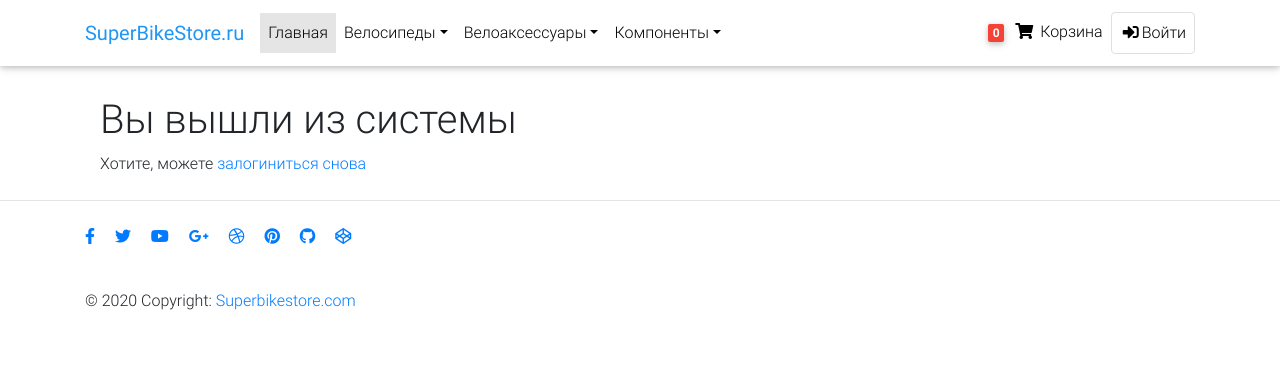
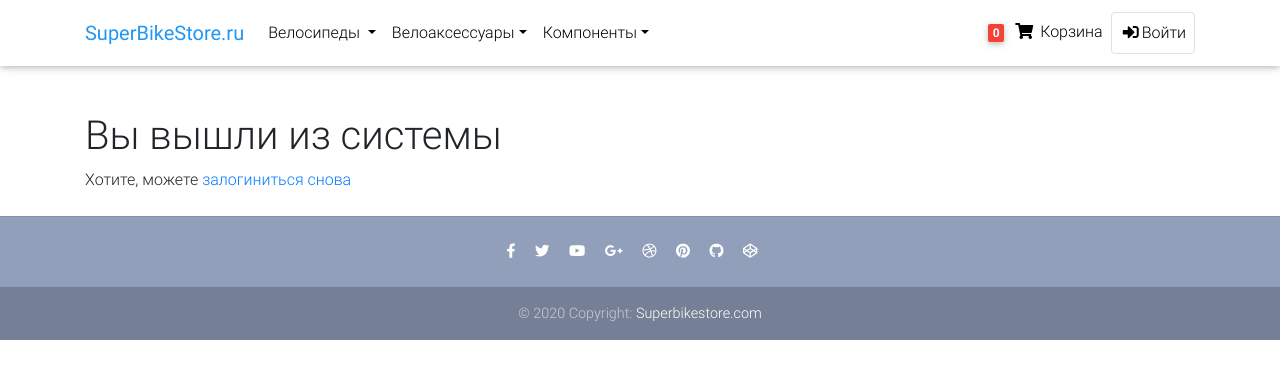
Before and after one commit to Andrey-Yakovtsev/DJ-Diploma, a Django app: page /users/logout/ in a window 1280 px wide. Shown: the top 379 px of the page. Run offline with Django 3.2, Linux system fonts and the light colour scheme; some libraries are stand-ins or nearby versions.

Commit message:
Перед добавлением отзывов

```diff
--- a/orders/views.py
+++ b/orders/views.py
@@ -39,4 +39,4 @@ def order_create(request):
                     'form': form}
                   )
     else:
-        return redirect('account_signup')
+        return redirect('users:register')
--- a/shop/templates/shop/base2.html
+++ b/shop/templates/shop/base2.html
@@ -71,7 +71,7 @@
       <div class="collapse navbar-collapse" id="navbarSupportedContent">
 
         <!-- Left -->
-      {% if request.user.is_authenticated %}
+
         <ul class="navbar-nav mr-auto">
       <li class="nav-item dropdown">
         <a class="nav-link dropdown-toggle" href="{% url 'shop:product_list_by_category' 'velosipedy' %}" id="dropdown01"
@@ -105,6 +105,7 @@
       </li>
     </ul>
           <!-- Right -->
+      {% if request.user.is_authenticated %}
         <ul class="navbar-nav nav-flex-icons">
          <li class="nav-item">
             <a href="{% url 'cart:cart_detail' %}" class="nav-link waves-effect">
@@ -135,43 +136,43 @@
         </ul>
 
             {% else %}
-      <ul class="navbar-nav mr-auto">
-      <li class="nav-item active">
-        <a class="nav-link" href="{% url 'shop:main_page' %}">
-          Главная</a>
-      </li>
-      <li class="nav-item dropdown">
-        <a class="nav-link dropdown-toggle" href="#" id="dropdown01"
-           data-toggle="dropdown" aria-haspopup="true" aria-expanded="false">
-          Велосипеды</a>
-        <div class="dropdown-menu" aria-labelledby="dropdown01">
-          <a class="dropdown-item" href="{% url 'shop:product_list_by_category' 'velosipedy' %}">
-            Шоссейные</a>
-            <a class="dropdown-item" href="{% url 'shop:product_list_by_category' 'gornye' %}">
-            Горные</a>
-        </div>
-      </li>
-      <li class="nav-item dropdown">
-        <a class="nav-link dropdown-toggle" href="#" id="dropdown01"
-           data-toggle="dropdown" aria-haspopup="true" aria-expanded="false">
-          Велоаксессуары</a>
-        <div class="dropdown-menu" aria-labelledby="dropdown01">
-          <a class="dropdown-item" href="{% url 'shop:product_list_by_category' 'shlemy' %}">
-            Шлемы</a>
-            <a class="dropdown-item" href="{% url 'shop:product_list_by_category' 'ochki' %}">
-            Очки</a>
-        </div>
-      </li>
-        <li class="nav-item dropdown">
-        <a class="nav-link dropdown-toggle" href="#" id="dropdown01"
-           data-toggle="dropdown" aria-haspopup="true" aria-expanded="false">
-          Компоненты</a>
-        <div class="dropdown-menu" aria-labelledby="dropdown01">
-          <a class="dropdown-item" href="{% url 'shop:product_list_by_category' 'kassety' %}">
-            Кассеты</a>
-        </div>
-      </li>
-    </ul>
+{#      <ul class="navbar-nav mr-auto">#}
+{#      <li class="nav-item active">#}
+{#        <a class="nav-link" href="{% url 'shop:main_page' %}">#}
+{#          Главная</a>#}
+{#      </li>#}
+{#      <li class="nav-item dropdown">#}
+{#        <a class="nav-link dropdown-toggle" href="#" id="dropdown01"#}
+{#           data-toggle="dropdown" aria-haspopup="true" aria-expanded="false">#}
+{#          Велосипеды</a>#}
+{#        <div class="dropdown-menu" aria-labelledby="dropdown01">#}
+{#          <a class="dropdown-item" href="{% url 'shop:product_list_by_category' 'velosipedy' %}">#}
+{#            Шоссейные</a>#}
+{#            <a class="dropdown-item" href="{% url 'shop:product_list_by_category' 'gornye' %}">#}
+{#            Горные</a>#}
+{#        </div>#}
+{#      </li>#}
+{#      <li class="nav-item dropdown">#}
+{#        <a class="nav-link dropdown-toggle" href="#" id="dropdown01"#}
+{#           data-toggle="dropdown" aria-haspopup="true" aria-expanded="false">#}
+{#          Велоаксессуары</a>#}
+{#        <div class="dropdown-menu" aria-labelledby="dropdown01">#}
+{#          <a class="dropdown-item" href="{% url 'shop:product_list_by_category' 'shlemy' %}">#}
+{#            Шлемы</a>#}
+{#            <a class="dropdown-item" href="{% url 'shop:product_list_by_category' 'ochki' %}">#}
+{#            Очки</a>#}
+{#        </div>#}
+{#      </li>#}
+{#        <li class="nav-item dropdown">#}
+{#        <a class="nav-link dropdown-toggle" href="#" id="dropdown01"#}
+{#           data-toggle="dropdown" aria-haspopup="true" aria-expanded="false">#}
+{#          Компоненты</a>#}
+{#        <div class="dropdown-menu" aria-labelledby="dropdown01">#}
+{#          <a class="dropdown-item" href="{% url 'shop:product_list_by_category' 'kassety' %}">#}
+{#            Кассеты</a>#}
+{#        </div>#}
+{#      </li>#}
+{#    </ul>#}
 
         <!-- Right -->
         <ul class="navbar-nav nav-flex-icons">
@@ -256,7 +257,7 @@
     <!--Copyright-->
     <div class="footer-copyright py-3">
       © 2020 Copyright:
-      <a href=""> Superbikestore.com </a>
+      <a href="{% url 'shop:main_page' %}"> Superbikestore.com </a>
     </div>
     <!--/.Copyright-->
 
--- a/users/templates/registration/logged_out.html
+++ b/users/templates/registration/logged_out.html
@@ -1,4 +1,4 @@
-{% extends 'shop/blank2.html' %}
+{% extends 'shop/base2.html' %}
 
 {% block title %}
     Выход
@@ -6,7 +6,8 @@
 
 
 {% block content %}
-    <div class="container">
+    <div class="container mt-5 pt-5">
+    <p></p>
     <h1>Вы вышли из системы</h1>
     <p> Хотите, можете <a href="{% url 'login:login' %}">залогиниться снова</a></p>
 </div>
--- a/users/templates/registration/login.html
+++ b/users/templates/registration/login.html
@@ -1,4 +1,4 @@
-{% extends 'shop/blank2.html' %}
+{% extends 'shop/base2.html' %}
 
 {% block title %}
     Авторизация
```
Also changed, not shown: shop/models.py (+8 -0 lines).
